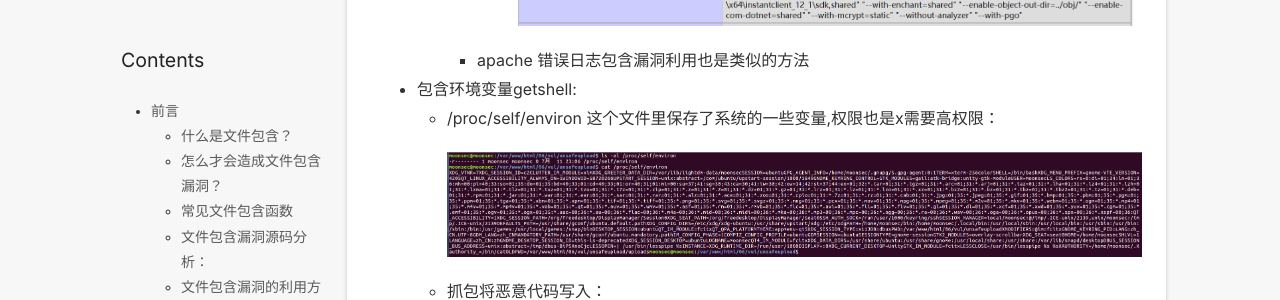
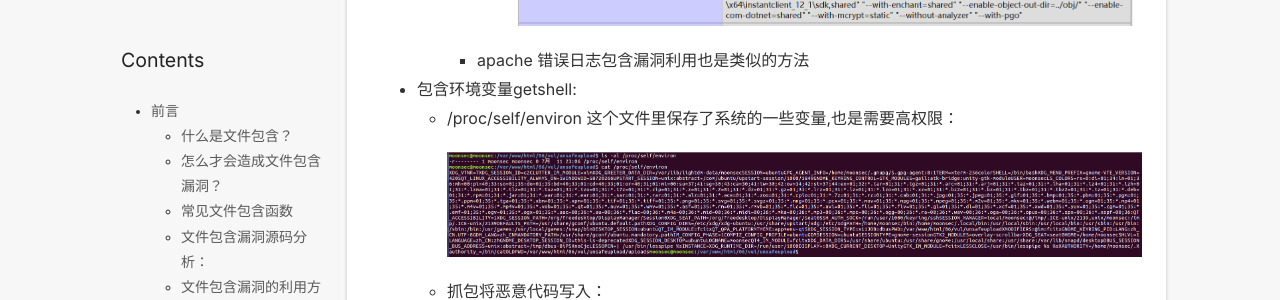
Before and after one commit to JWlovelearning/JWlovelearning.github.io, a Jekyll site: the page built from _posts/2023-10-11-post.md, in a window 1280 px wide and 900 px high, scrolled down 11448 px. Shown: the part 152-452 px from the top of the window. Built offline with Jekyll 4.4.1, drawn with Linux system fonts in a browser that asks for light colours; nearby versions of some CDN libraries; comment, search, counter and statistics services are not loaded.

Commit message:
Update 2023-10-11-post.md

```diff
--- a/_posts/2023-10-11-post.md
+++ b/_posts/2023-10-11-post.md
@@ -249,7 +249,7 @@ if(isset($_GET['submit']) && $_GET['filename']!=null){
 
 + 包含环境变量getshell:
 
-	+ /proc/self/environ 这个文件里保存了系统的一些变量,权限也是x需要高权限：
+	+ /proc/self/environ 这个文件里保存了系统的一些变量,也是需要高权限：
 
 		![Alt text](/style/image/image61.png)
 
```
